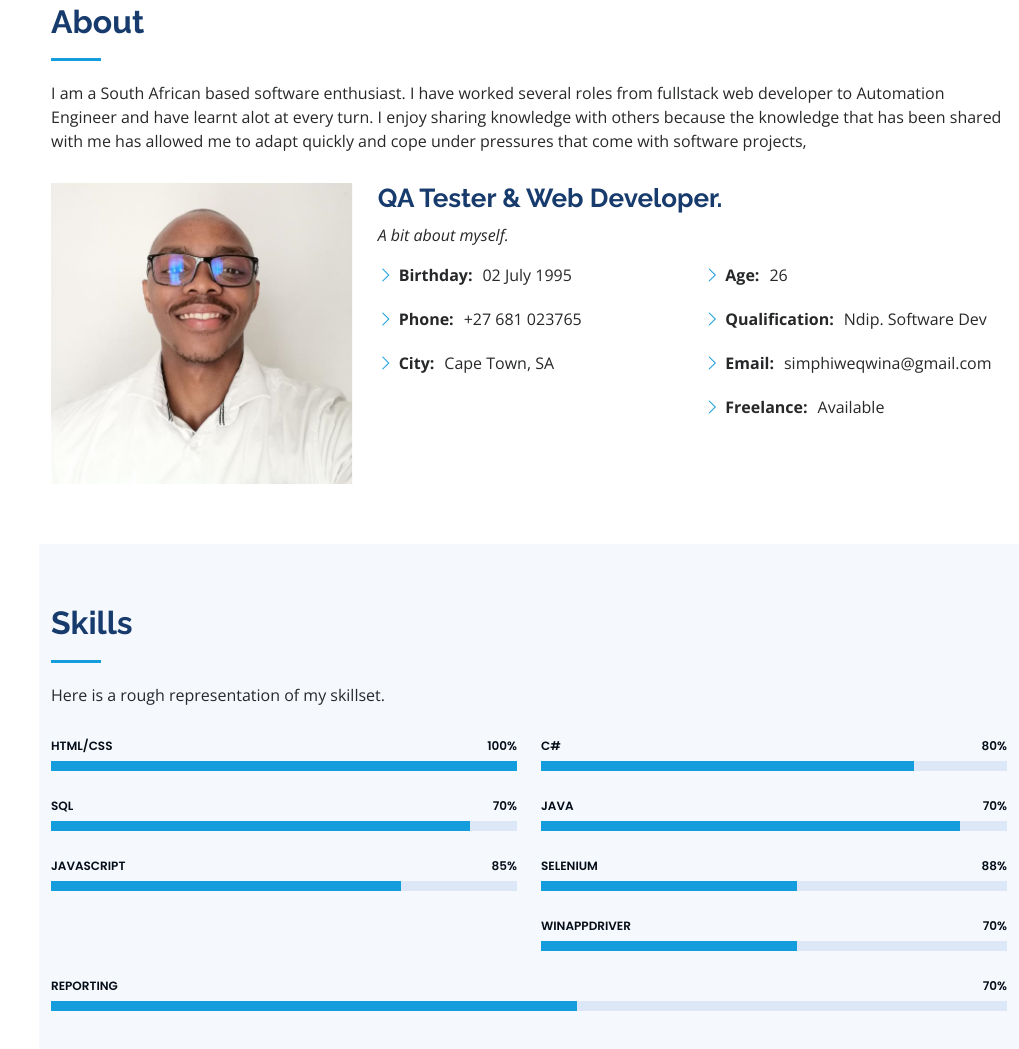
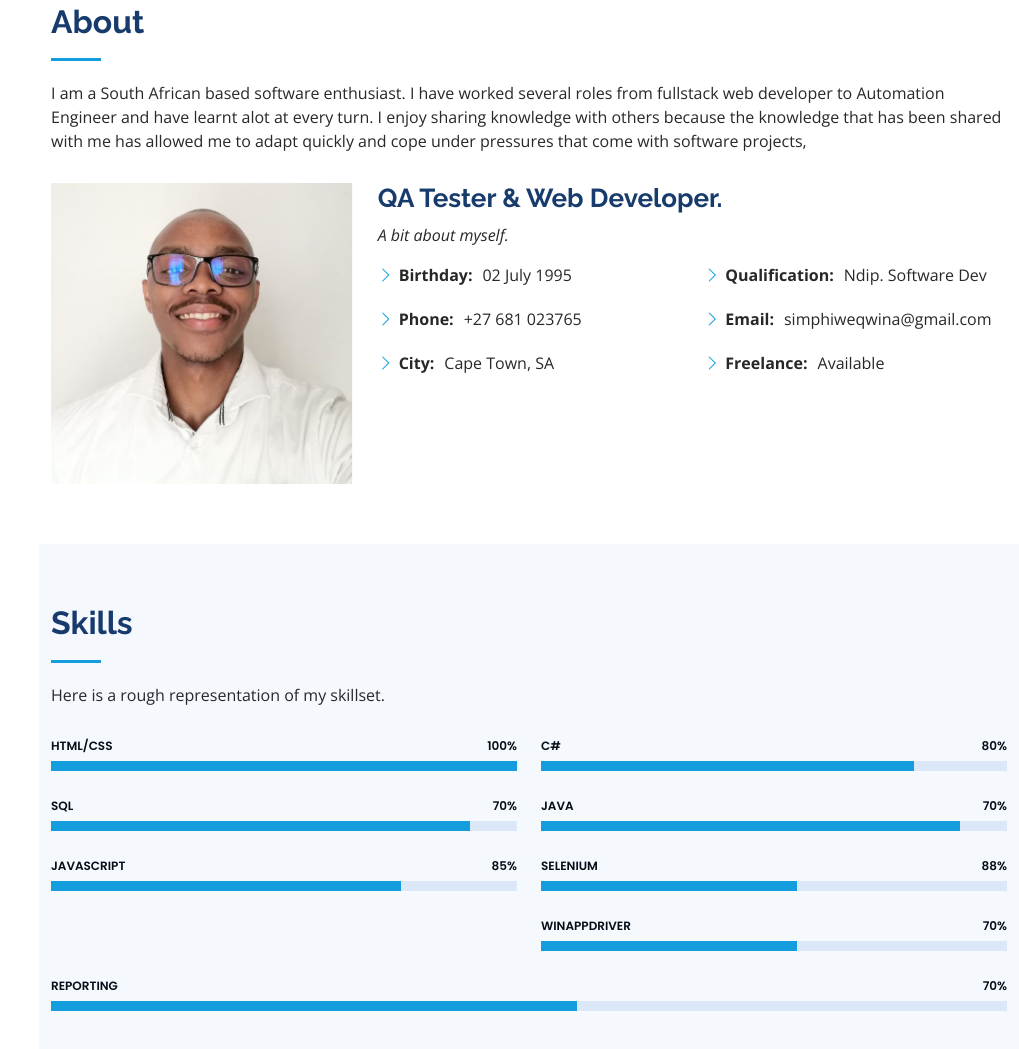
Before and after one commit to simphiweqwina/simphiweqwina.github.io, a plain HTML site: page index.html in a window 1280 px wide. Shown: the part 857-1906 px from the top of the page, without its empty margins (261-1280 px from the left). Drawn offline with nearby package versions, Linux system fonts and the light colour scheme.

Commit message:
Update index.html

```diff
--- a/index.html
+++ b/index.html
@@ -105,7 +105,6 @@
               </div>
               <div class="col-lg-6">
                 <ul>
-                  <li><i class="bi bi-chevron-right"></i> <strong>Age:</strong> <span>26</span></li>
                   <li><i class="bi bi-chevron-right"></i> <strong>Qualification:</strong> <span>Ndip. Software Dev</span></li>
                   <li><i class="bi bi-chevron-right"></i> <strong>Email:</strong> <span>simphiweqwina@gmail.com</span></li>
                   <li><i class="bi bi-chevron-right"></i> <strong>Freelance:</strong> <span>Available</span></li>
```
